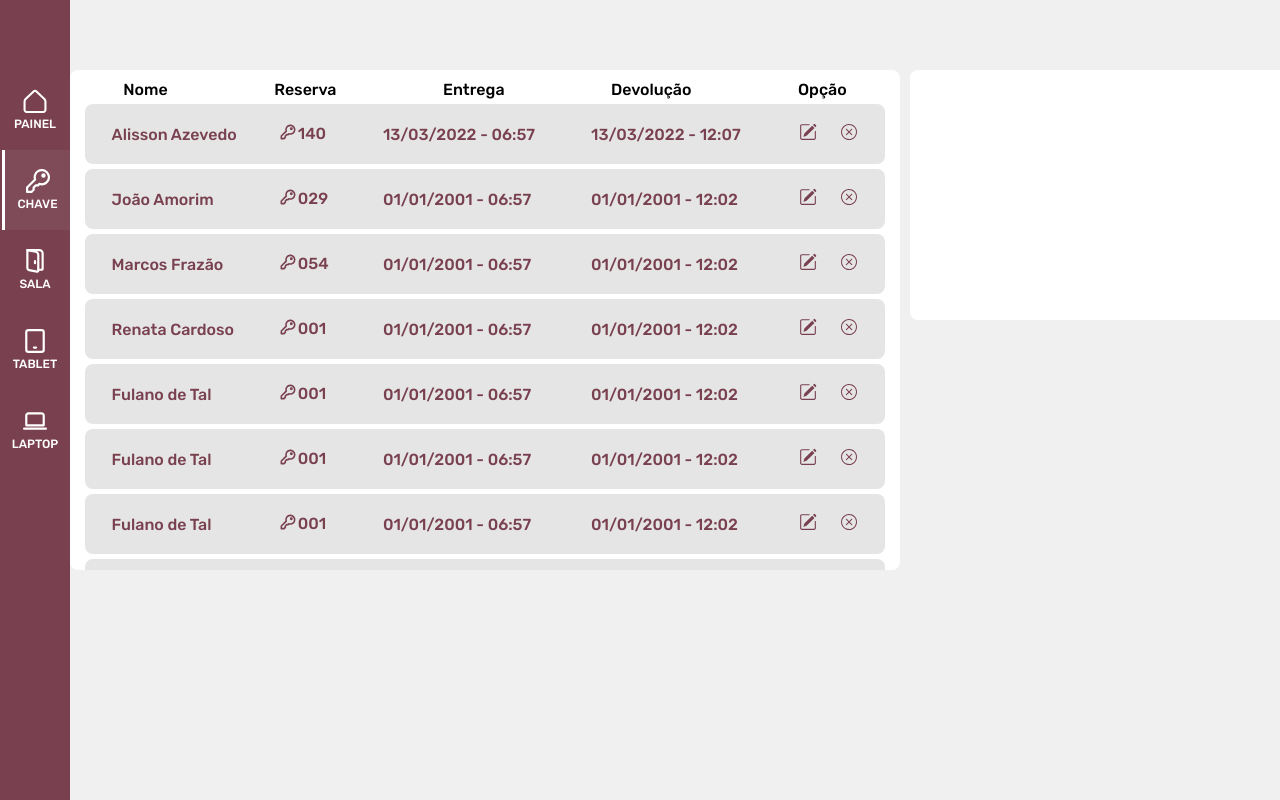
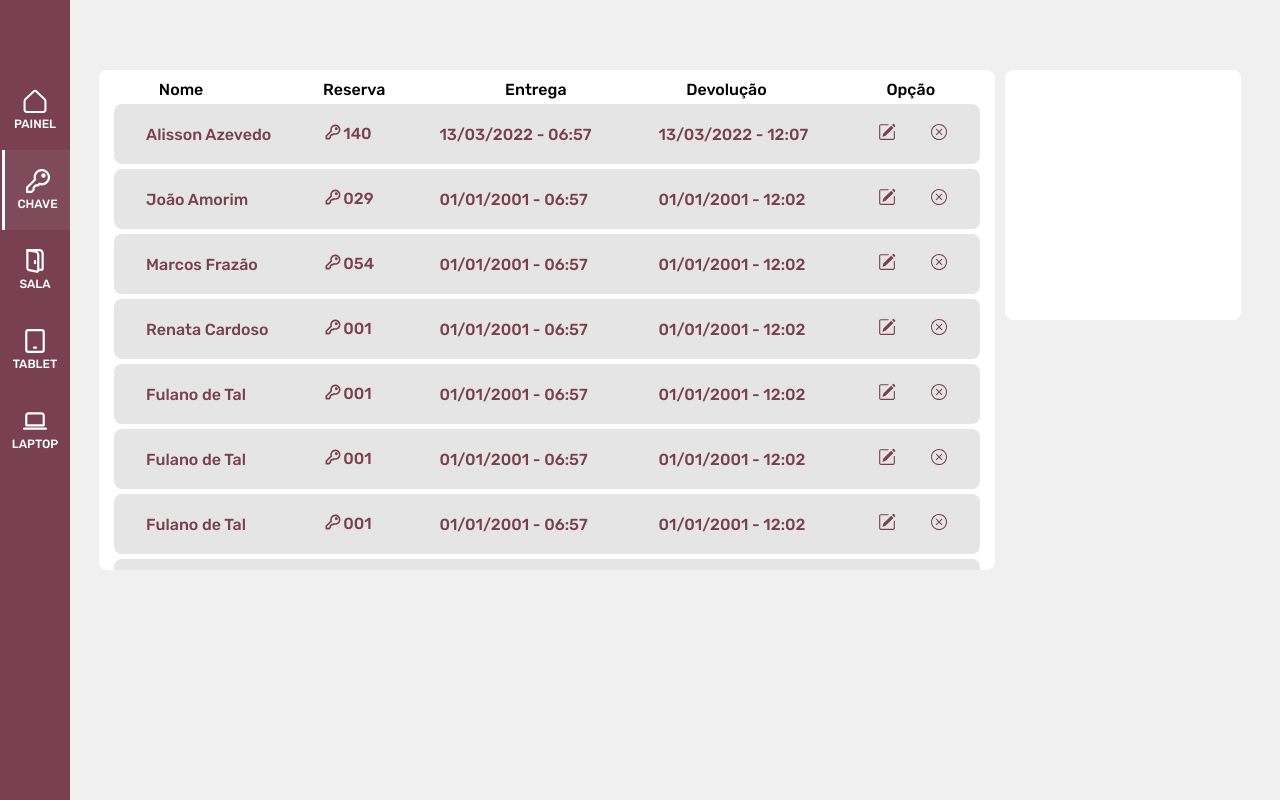
Before and after one commit to AlissonAzevedo/reservas-dio, a Vue app: page /chaves in a window 1280 px wide. Built offline with nearby package versions, Linux system fonts and the light colour scheme.

Commit message:
style: fix flexible card by screen width

```diff
--- a/src/views/ChaveView.vue
+++ b/src/views/ChaveView.vue
@@ -23,7 +23,7 @@ export default {
 #container-key {
   display: grid;
   height: 100vh;
-  grid-template-columns: 830px 400px;
+  grid-template-columns: 70vw 20vw;
   grid-template-rows: 70px 250px 250px;
   grid-template-areas:"SearchField SearchField "
                       "KeyCard CardAside"
```
